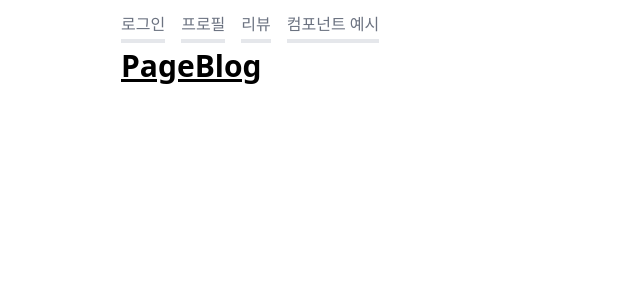
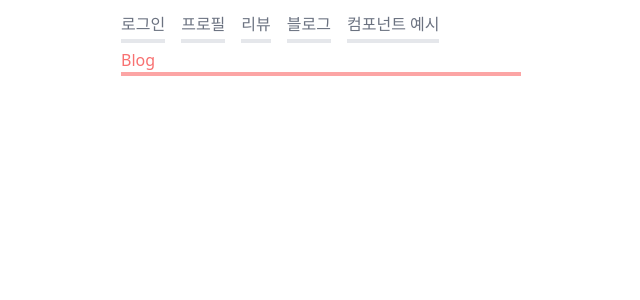
Before and after one commit to NaHyeonil/myproj-react, a React (Create React App) app: page /blog in a window 1280 px wide. Shown: the top 300 px of the page, without its empty margins (319-959 px from the left). Built offline with nearby package versions, Linux system fonts and the light colour scheme.

Commit message:
css 변경

```diff
--- a/src/components/TopNav.jsx
+++ b/src/components/TopNav.jsx
@@ -12,6 +12,9 @@ function TopNav() {
         </li>
         <li>
           <MyLink to="/reviews/">리뷰</MyLink>
+        </li>
+        <li>
+          <MyLink to="/blog/">블로그</MyLink>
         </li>
         <li>
           <MyLink to="/examples/components/">컴포넌트 예시</MyLink>
--- a/src/pages/blog/PageBlog.jsx
+++ b/src/pages/blog/PageBlog.jsx
@@ -1,7 +1,7 @@
 function PageBlog() {
   return (
     <div>
-      <h2 className="text-3xl font-bold underline">PageBlog</h2>
+      <h2 className="text-red-400 border-b-4 border-red-300">Blog</h2>
     </div>
   );
 }
```
